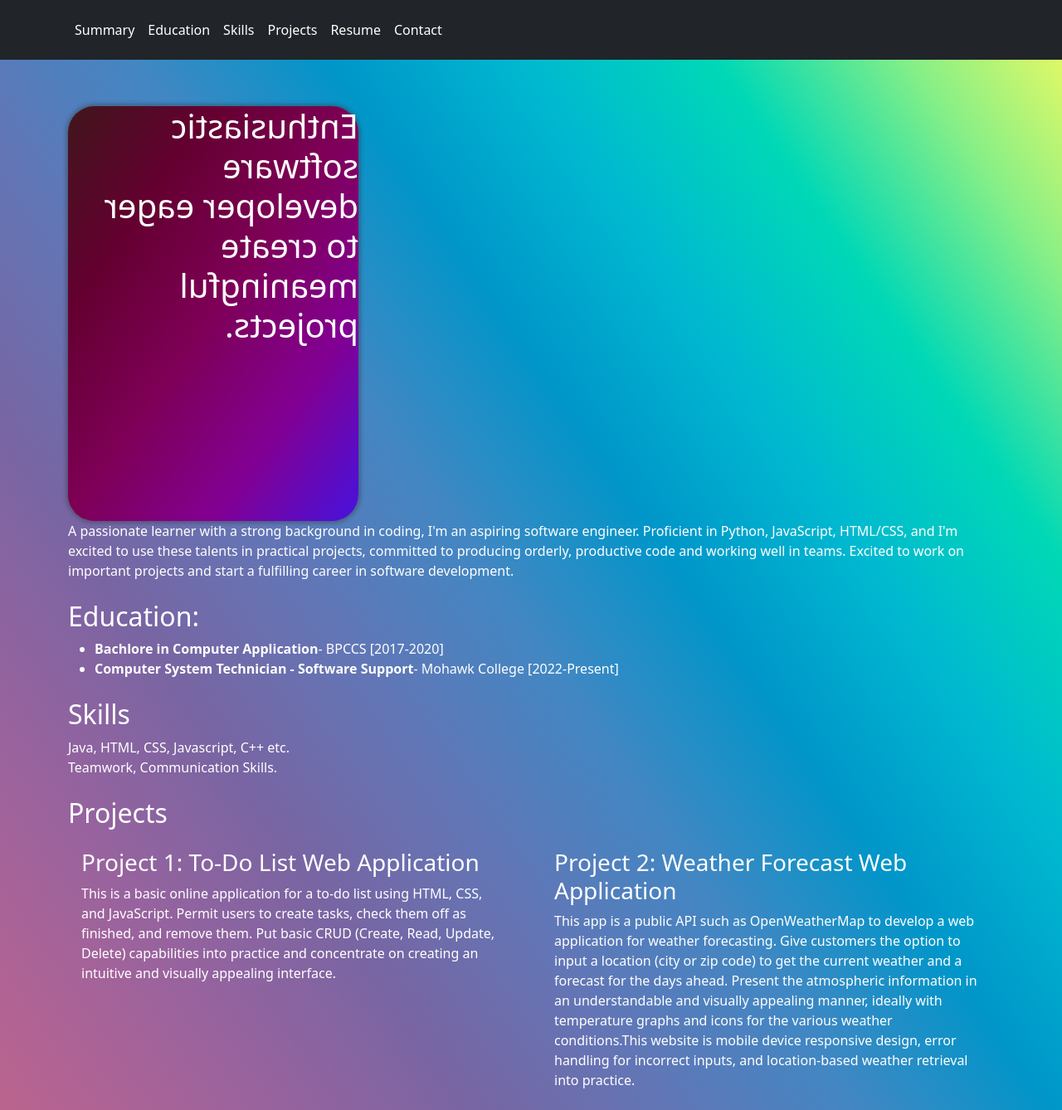
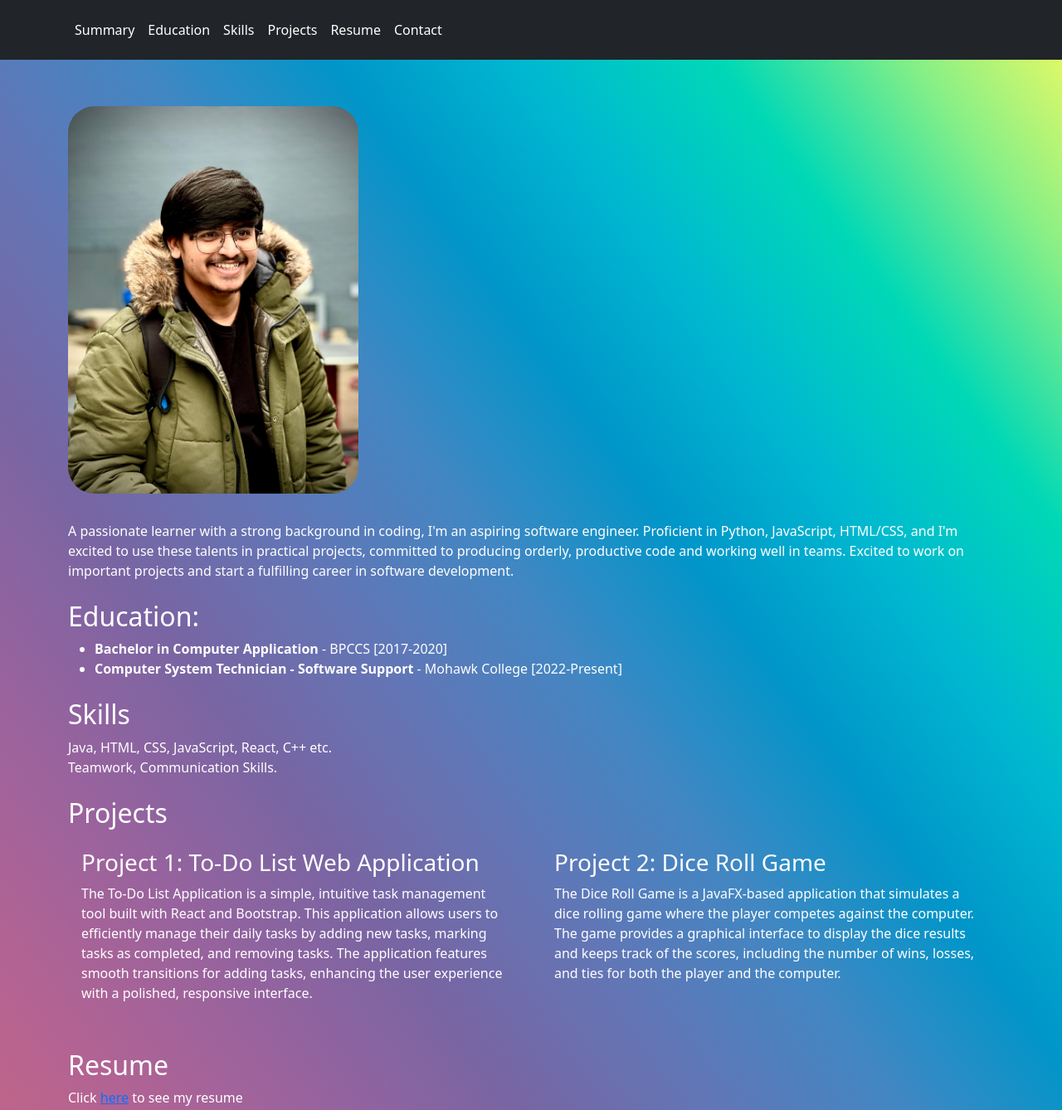
Before and after one commit to BhaveshPatel7737/BhaveshPatel7737.github.io, a plain HTML site: page index.html in a window 1280 px wide. Shown: the top 1338 px of the page at 83% size. Drawn offline with nearby package versions, Linux system fonts and the light colour scheme.

Commit message:
updated the projects

```diff
--- a/app.js
+++ b/app.js
@@ -1,12 +1,13 @@
 let divcard = document.getElementById("card1");
 let front = document.getElementById("front");
 let back = document.getElementById("back");
-function myimg(){
+
+divcard.addEventListener("mouseover", function() {
     front.style.display = "none";
     back.style.display = "block";
-}
+});
 
-function myinfo(){
+divcard.addEventListener("mouseout", function() {
     front.style.display = "block";
     back.style.display = "none";
-}
+});
--- a/index.html
+++ b/index.html
@@ -41,21 +41,19 @@
             height: 100%;
             border-radius: 2rem;
         }
-        #front,
+        #front, #back{
+            position: absolute;
+            backface-visibility: hidden;
+        }
         #back {
             height: 100%;
             width: 100%;
             border-radius: 2rem;
             box-shadow: 0 0 5px 2px rgba(50, 50, 50, 0.25);
-            position: absolute;
-        }
-        #back{
             background-image: linear-gradient(to right top, #4712de, #820093, #7e0057, #640030, #41161c);
             color: white;
-            transform: scale(-1,1);
+            transform: rotateY(180deg);
         }
-
-
     </style>
 </head>
 <body>
@@ -71,7 +69,6 @@
                     <li><a href="#projects" class="nav-link px-2 text-white">Projects</a></li>
                     <li><a href="#resume" class="nav-link px-2 text-white">Resume</a></li>
                     <li><a href="#contact" class="nav-link px-2 text-white">Contact</a></li>
-
                 </ul>
             </div>
         </div>
@@ -80,28 +77,26 @@
     <main class="container" style="margin-top: 10%;">
         <section id="summary" class="mb-4">
             <div class="cardcontainer">
-                <div class="card" id="card1" onmouseover="myimg()" onmouseout="myinfo()">
+                <div class="card" id="card1">
                     <div id="front">
                         <img src="/src/me.jpeg" alt="me.jpeg">
                     </div>
                     <div id="back">
                         <h1>Enthusiastic software developer eager to create meaningful projects.</h1>
-
                     </div>
                 </div>
             </div>
-            <p>A passionate learner with a strong background in coding, I'm an aspiring software engineer. Proficient in Python, JavaScript, HTML/CSS, and I'm excited to use these talents in practical projects, committed to producing orderly, productive code and working well in teams. Excited to work on important projects and start a fulfilling career in software development.
-            </p>
+            <p>A passionate learner with a strong background in coding, I'm an aspiring software engineer. Proficient in Python, JavaScript, HTML/CSS, and I'm excited to use these talents in practical projects, committed to producing orderly, productive code and working well in teams. Excited to work on important projects and start a fulfilling career in software development.</p>
         </section>
 
         <section id="education" class="mb-4">
             <h2>Education:</h2>
             <ul>
                 <li>
-                    <strong>Bachlore in Computer Application</strong>- BPCCS [2017-2020]
+                    <strong>Bachelor in Computer Application</strong> - BPCCS [2017-2020]
                 </li>
                 <li>
-                    <strong>Computer System Technician - Software Support</strong>- Mohawk College [2022-Present]
+                    <strong>Computer System Technician - Software Support</strong> - Mohawk College [2022-Present]
                 </li>
             </ul>
         </section>
@@ -109,8 +104,7 @@
         <section id="skills" class="mb-4">
             <h2>Skills</h2>
             <ul class="list-unstyled">
-                <li></li>
-                <li>Java, HTML, CSS, Javascript, C++ etc.</li>
+                <li>Java, HTML, CSS, JavaScript, React, C++ etc.</li>
                 <li>Teamwork, Communication Skills.</li>
             </ul>
         </section>
@@ -123,16 +117,15 @@
                         <!-- This projects are Pretended projects -->
                         <div class="card-body">
                             <h3 class="card-title">Project 1: To-Do List Web Application</h3>
-                            <p class="card-text">This is a basic online application for a to-do list using HTML, CSS, and JavaScript. Permit users to create tasks, check them off as finished, and remove them. Put basic CRUD (Create, Read, Update, Delete) capabilities into practice and concentrate on creating an intuitive and visually appealing interface. </p>
+                            <p class="card-text">The To-Do List Application is a simple, intuitive task management tool built with React and Bootstrap. This application allows users to efficiently manage their daily tasks by adding new tasks, marking tasks as completed, and removing tasks. The application features smooth transitions for adding tasks, enhancing the user experience with a polished, responsive interface.</p>
                         </div>
                     </div>
                 </div>
                 <div class="col-md-6 mb-3">
                     <div class="card">
                         <div class="card-body">
-                            <h3 class="card-title">Project 2: Weather Forecast Web Application</h3>
-                            <p class="card-text">This app is a public API such as OpenWeatherMap to develop a web application for weather forecasting. Give customers the option to input a location (city or zip code) to get the current weather and a forecast for the days ahead. Present the atmospheric information in an understandable and visually appealing manner, ideally with temperature graphs and icons for the various weather conditions.This website is mobile device responsive design, error handling for incorrect inputs, and location-based weather retrieval into practice.
-                            </p>
+                            <h3 class="card-title">Project 2: Dice Roll Game</h3>
+                            <p class="card-text">The Dice Roll Game is a JavaFX-based application that simulates a dice rolling game where the player competes against the computer. The game provides a graphical interface to display the dice results and keeps track of the scores, including the number of wins, losses, and ties for both the player and the computer.</p>
                         </div>
                     </div>
                 </div>
@@ -159,7 +152,6 @@
                     <a href="https://github.com/BhaveshPatel7737" class="me-2"><i class="bi bi-github text-white"></i></a>
                 </div>
             </form>
-
         </section>
     </main>
 
```
